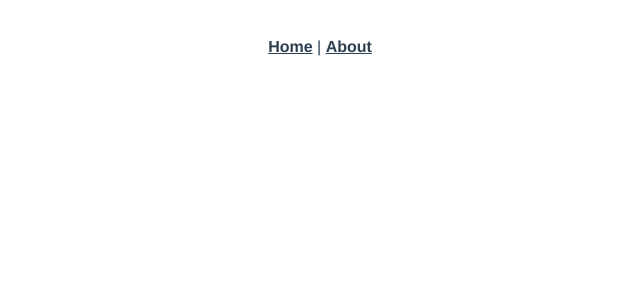
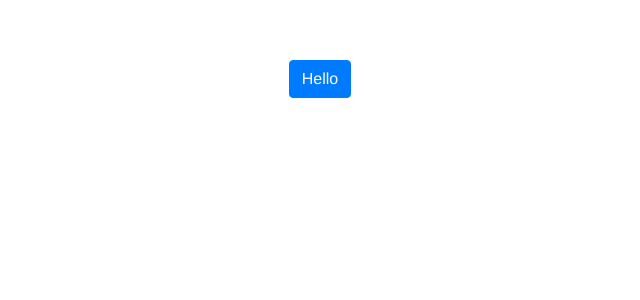
Before and after one commit to ajaytechworkshop/tasksapp-vue, a Vue app: page /ping in a window 1280 px wide. Shown: the top 300 px of the page, without its empty margins (320-960 px from the left). Built offline with nearby package versions, Linux system fonts and the light colour scheme.

Commit message:
first commit

```diff
--- a/package.json
+++ b/package.json
@@ -8,6 +8,7 @@
     "lint": "vue-cli-service lint"
   },
   "dependencies": {
+    "bootstrap": "^4.3.1",
     "core-js": "^3.4.3",
     "vue": "^2.6.10",
     "vue-router": "^3.1.3"
--- a/src/App.vue
+++ b/src/App.vue
@@ -1,9 +1,5 @@
 <template>
   <div id="app">
-    <div id="nav">
-      <router-link to="/">Home</router-link> |
-      <router-link to="/about">About</router-link>
-    </div>
     <router-view/>
   </div>
 </template>
@@ -15,6 +11,7 @@
   -moz-osx-font-smoothing: grayscale;
   text-align: center;
   color: #2c3e50;
+  margin-top: 60px;
 }
 
 #nav {
--- /dev/null
+++ b/src/components/Ping.vue
@@ -0,0 +1,16 @@
+<template>
+  <div class="container">
+    <button type="button" class="btn btn-primary">{{msg}}</button>
+  </div>
+</template>
+
+<script>
+export default {
+  name: 'Ping',
+  data() {
+    return {
+      msg: 'Hello',
+    };
+  },
+};
+</script>
--- /dev/null
+++ b/src/components/Tasks.vue
@@ -0,0 +1,45 @@
+<template>
+  <div class="container">
+    <div class="row">
+      <div class="col-sm-10">
+        <h1>Tasks</h1>
+        <hr><br><br>
+        <button type="button" class="btn btn-success btn-sm">New Tasks</button>
+        <br><br>
+        <table class="table table-hover">
+          <thead>
+            <tr>
+              <th scope="col">Date</th>
+              <th scope="col">Task</th>
+              <th scope="col">Description</th>
+              <th scope="col">Done?</th>
+            </tr>
+          </thead>
+          <tbody>
+            <tr>
+              <td>Develop</td>
+              <td>Keep Developing</td>
+              <td>Developing</td>
+              <td>
+                <div class="btn-group" role="group">
+                  <button type="button" class="btn btn-info btn-sm">Edit</button>
+                  <button type="button" class="btn btn-danger btn-sm">Remove</button>
+                </div>
+              </td>
+            </tr>
+          </tbody>
+        </table>
+      </div>
+    </div>
+  </div>
+</template>
+
+<script>
+export default {
+
+};
+</script>
+
+<style>
+
+</style>
--- a/src/main.js
+++ b/src/main.js
@@ -1,3 +1,4 @@
+import 'bootstrap/dist/css/bootstrap.css';
 import Vue from 'vue';
 import App from './App.vue';
 import router from './router';
--- a/src/router/index.js
+++ b/src/router/index.js
@@ -1,23 +1,23 @@
 import Vue from 'vue';
 import VueRouter from 'vue-router';
-import Home from '../views/Home.vue';
+import Ping from '../components/Ping.vue';
+import Tasks from '../components/Tasks.vue';
 
 Vue.use(VueRouter);
 
 const routes = [
+
   {
     path: '/',
-    name: 'home',
-    component: Home,
+    name: 'Tasks',
+    component: Tasks,
   },
   {
-    path: '/about',
-    name: 'about',
-    // route level code-splitting
-    // this generates a separate chunk (about.[hash].js) for this route
-    // which is lazy-loaded when the route is visited.
-    component: () => import(/* webpackChunkName: "about" */ '../views/About.vue'),
+    path: '/ping',
+    name: 'Ping',
+    component: Ping,
   },
+
 ];
 
 const router = new VueRouter({
--- a/src/views/About.vue
+++ /dev/null
@@ -1,5 +0,0 @@
-<template>
-  <div class="about">
-    <h1>This is an about page</h1>
-  </div>
-</template>
--- a/src/views/Home.vue
+++ /dev/null
@@ -1,18 +0,0 @@
-<template>
-  <div class="home">
-    <img alt="Vue logo" src="../assets/logo.png">
-    <HelloWorld msg="Welcome to Your Vue.js App"/>
-  </div>
-</template>
-
-<script>
-// @ is an alias to /src
-import HelloWorld from '@/components/HelloWorld.vue';
-
-export default {
-  name: 'home',
-  components: {
-    HelloWorld,
-  },
-};
-</script>
```
Also changed, not shown: 1 other file (tests, documents, lock files or other folders).
